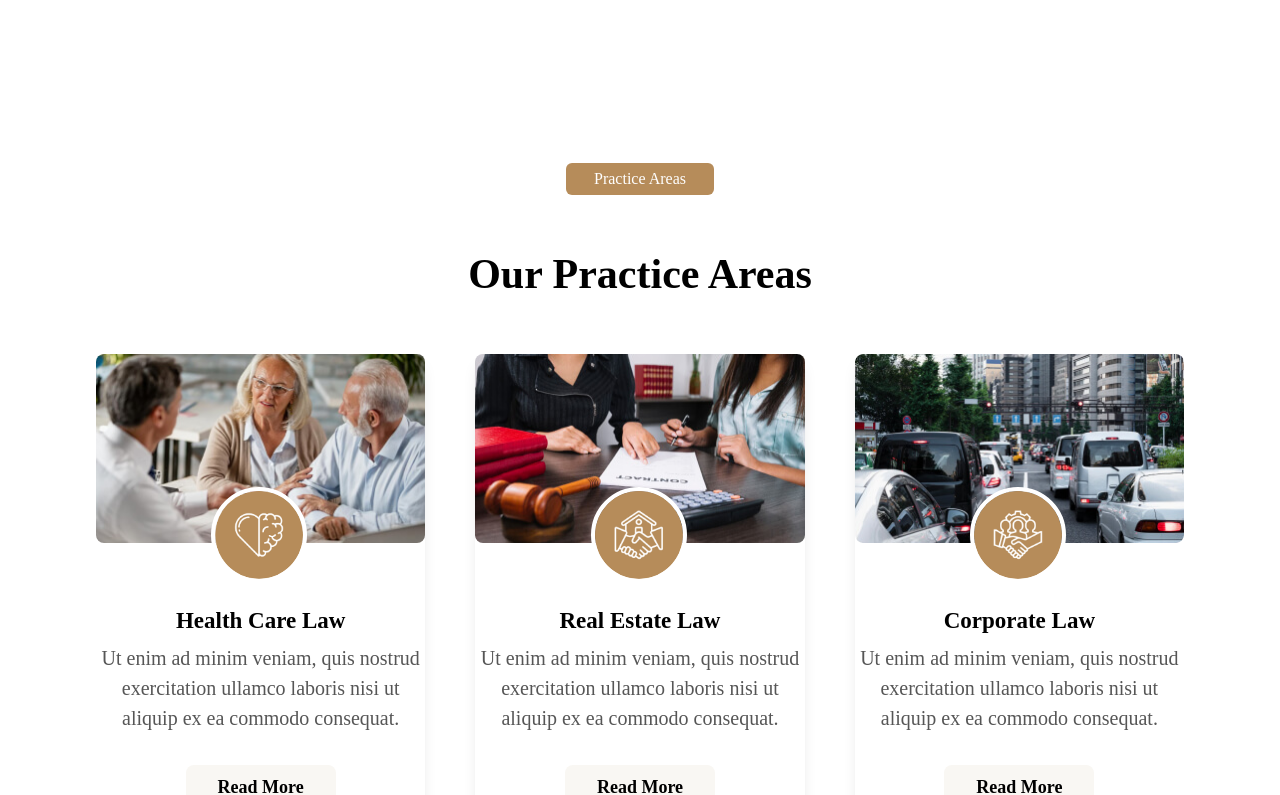
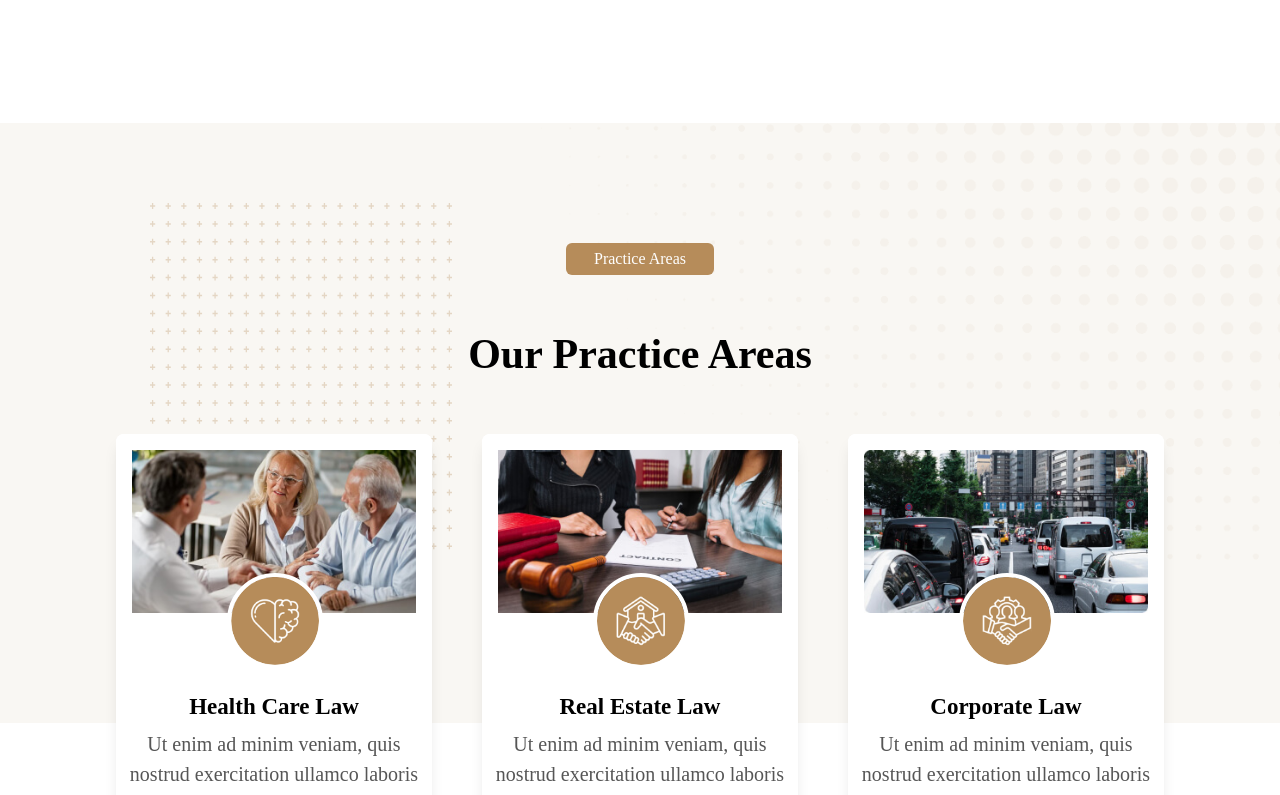
Before and after one commit to dm-mensavi/aawans-zaptek, a React (Create React App) app: page / in a window 1280 px wide. Shown: the part 2100-2895 px from the top of the page. Built offline with nearby package versions, Linux system fonts and the light colour scheme.

Commit message:
complete practice slider

```diff
--- a/src/Pages/About/OurAttorney.js
+++ b/src/Pages/About/OurAttorney.js
@@ -15,7 +15,7 @@ const OurAttorney = () => {
                                 initial="offscreen"
                                 whileInView="onscreen"
                                 viewport={{ once: true, amount: 0 }}
-                                className="px-7 py-2 bg-primary inline-block text-white rounded-md"
+                                className="px-7 py-1 bg-primary inline-block text-white rounded-md"
                             >
 								Our Attorney
 							</motion.h2>
--- a/src/Pages/Home/PracticeAreaSlider.js
+++ b/src/Pages/Home/PracticeAreaSlider.js
@@ -6,6 +6,7 @@ import { AiOutlineRight } from "react-icons/ai";
 import { AiOutlineLeft } from "react-icons/ai";
 import { flipX, fadeIn } from "../../variants";
 import { Swiper, SwiperSlide, useSwiper } from "swiper/react";
+import { practiceStyles } from "../../Styles/HeaderStyle";
 
 // Import Swiper styles
 import "swiper/css";
@@ -18,7 +19,9 @@ function PracticeAreaSlider() {
 	const swiper = useSwiper();
 
 	return (
-		<div className="flex items-center flex-col">
+		<div style={practiceStyles} className="mb-[400px]">
+
+		<div className="flex pt-20 items-center flex-col">
 			<motion.h2
 				variants={fadeIn("up", 0.5, 0)}
 				initial="offscreen"
@@ -49,10 +52,10 @@ function PracticeAreaSlider() {
 				navigation={true}
 				loop={true}
 				modules={[Navigation, Pagination, A11y]}
-				className="flex w-[85%] h-[90%] swiper absolute">
+				className="flex w-[85%] h-[90%] swiper !px-2 sm:!px-5">
 				{practiceAreaData.map((item) => (
 					<SwiperSlide
-						className=" shadow-lg rounded-lg pb-10 mb-32"
+						className=" shadow-lg rounded-lg bg-white pb-10 mb-32"
 						key={item.id}>
 						<motion.div
 							variants={flipX()}
@@ -61,15 +64,15 @@ function PracticeAreaSlider() {
 							viewport={{ once: true, amount: 0.5 }}
 							className="flex flex-col justify-center items-center"
 							to={`/practice/${item.id}`}>
-							<div className="relative mb-14 w-full">
+							<div className="relative mb-14 w-full rounded-lg bg-white">
 								<img
 									src={require(`../../public/${item.image}.jpg`)}
 									alt="not found"
-									className="rounded-lg w-full object-cover top-0 left-0"
+									className="rounded-lg w-full object-cover p-4 top-0 left-0"
 								/>
 
 								{/* Icons absolute -bottom-10 left-[35%]*/}
-								<figure className="">
+								<figure className="bg-white">
 									<img
 										src={item.icon}
 										alt={item.title}
@@ -78,7 +81,7 @@ function PracticeAreaSlider() {
 								</figure>
 							</div>
 
-							<div className="text-center">
+							<div className="text-center bg-white">
 								<Link to={`/practice/${item.id}`} className="link-text">
 									{item.title}
 								</Link>
@@ -111,6 +114,7 @@ function PracticeAreaSlider() {
 				</div> */}
 			</Swiper>
 		</div>
+						</div>
 	);
 }
 
--- a/src/Styles/HeaderStyle.js
+++ b/src/Styles/HeaderStyle.js
@@ -1,5 +1,6 @@
 import leftbg from '../public/breadcrumb-shape-1.png'
 import rightbg from '../public/breadcrumb-shape-2.png'
+import practicebg from '../public/practicearea_dot.svg'
 
 export const sectionStyles = {
   background: `url(${leftbg}), url(${rightbg})`,
@@ -11,3 +12,14 @@ export const sectionStyles = {
   backgroundAttachment: 'fixed, fixed',
   width: '100%',
 };
+
+export const practiceStyles = {
+  background: `url(${practicebg}), url(${rightbg})`,
+  backgroundColor: "#f9f7f3",
+  backgroundPositionY: '80px, top',
+  backgroundPositionX: '150px, right',
+  backgroundSize: 'auto, 60%',
+  backgroundRepeat: 'no-repeat, no-repeat',
+  width: '100%',
+  height: '600px',
+};
```
